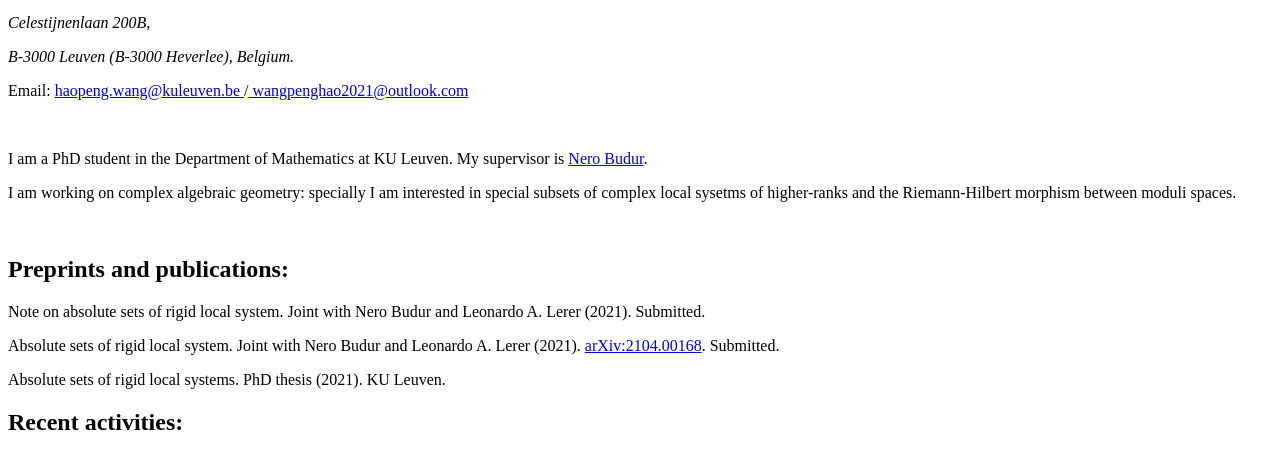
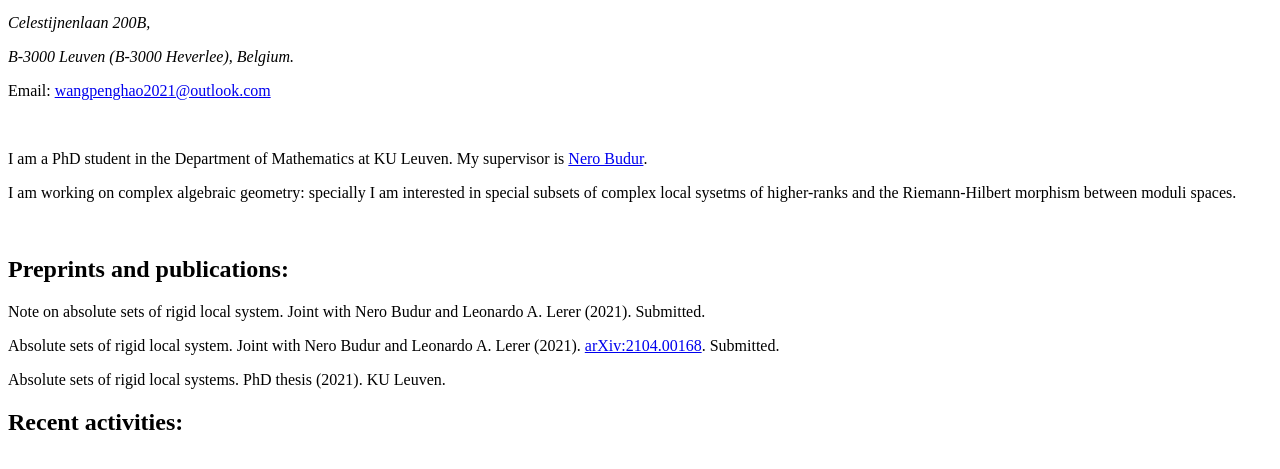
Before and after one commit to longma004/longma004.github.io, a plain HTML site: page index.html in a window 1280 px wide. Shown: the part 109-578 px from the top of the page. Drawn offline with Linux system fonts and the light colour scheme.

Commit message:
Update index.html

```diff
--- a/index.html
+++ b/index.html
@@ -24,8 +24,7 @@
 
 
 	   <body>
-		   <p> Email: <a href="haopeng.wang@kuleuven.be" title="haopeng.wang@kuleuven.be"> haopeng.wang@kuleuven.be </a>
-			   /<a href="wangpenghao2021@outlook.com" title="wangpenghao2021@outlook.com"> wangpenghao2021@outlook.com </a></p>
+		   <p> Email:  <a href="wangpenghao2021@outlook.com" title="wangpenghao2021@outlook.com"> wangpenghao2021@outlook.com </a></p>
 
 			</body>
 
```
